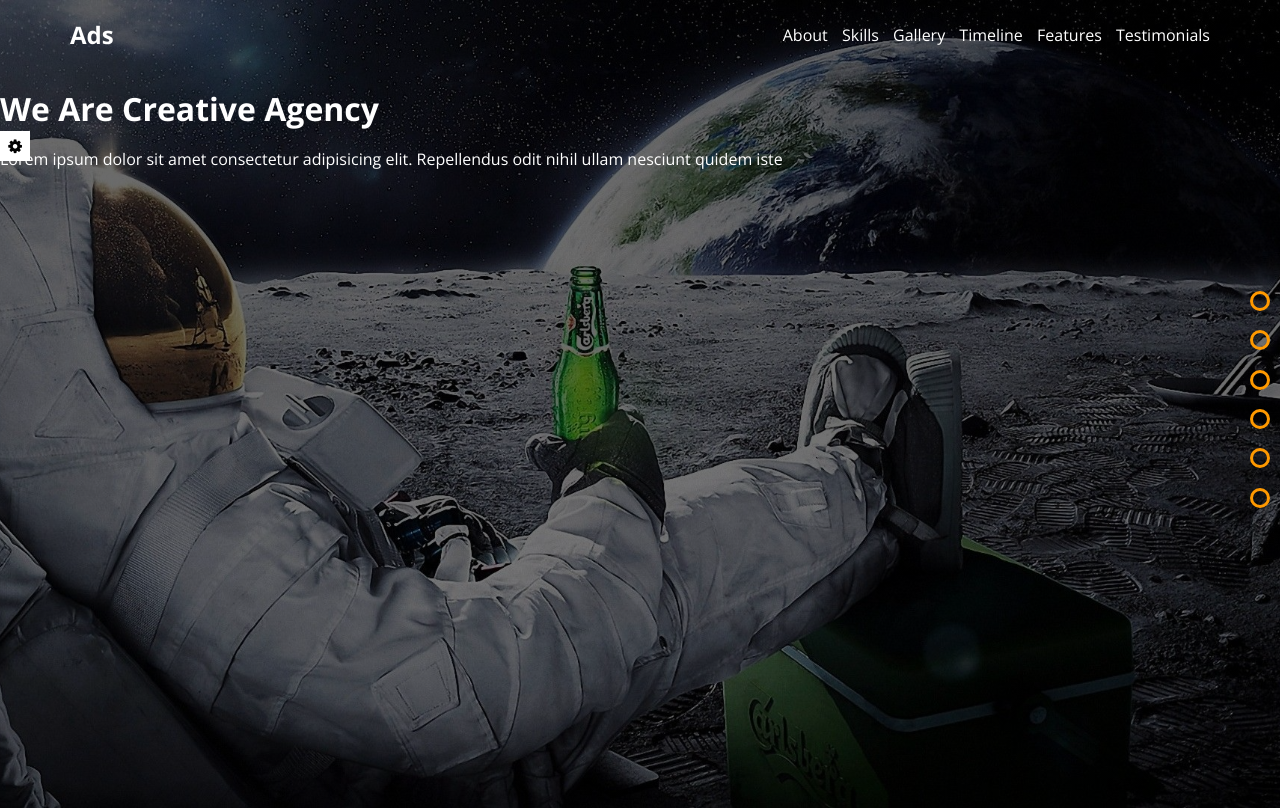
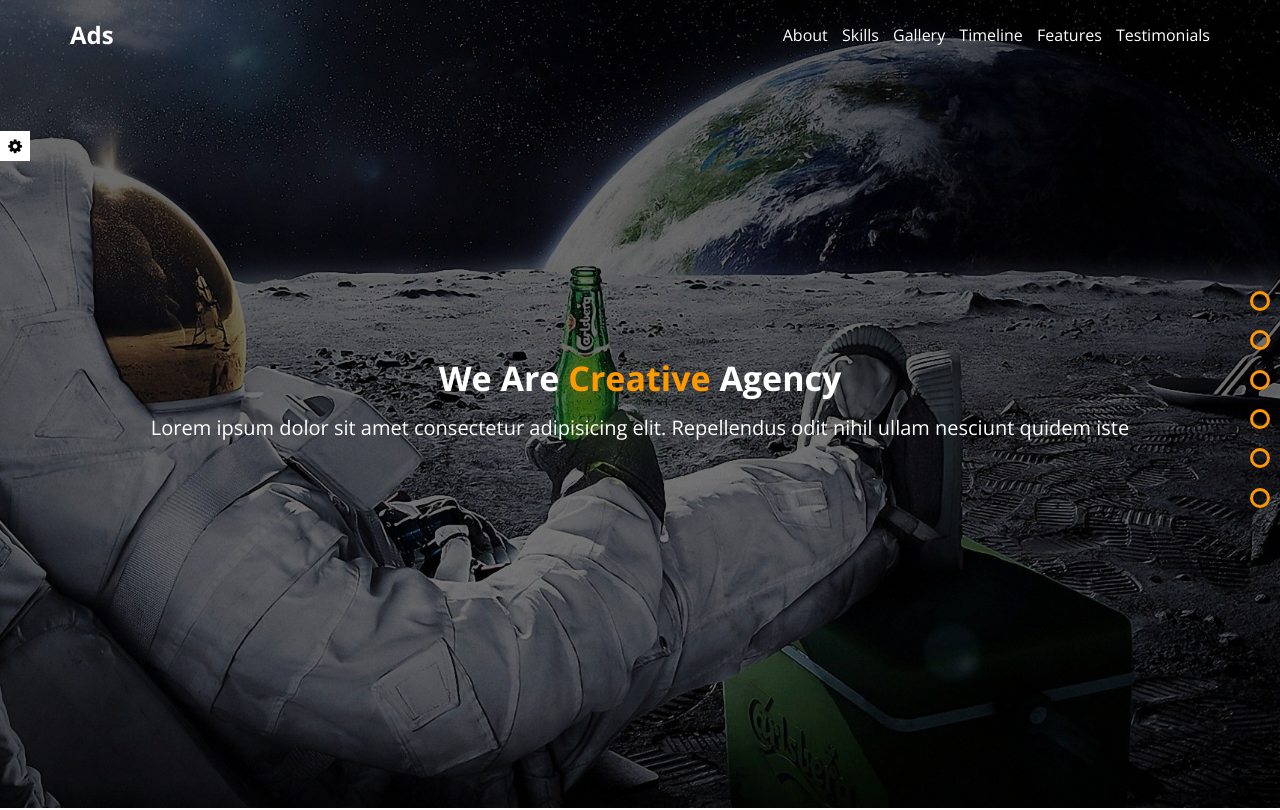
Before and after one commit to HichamBrahim/Ads-agency, a plain HTML site: page index.html in a window 1280 px wide. Shown: the top 810 px of the page. Drawn offline with nearby package versions, Linux system fonts and the light colour scheme; files whose address does not match are found by name.

Commit message:
Update style.css

```diff
--- a/css/style.css
+++ b/css/style.css
@@ -275,7 +275,7 @@ body {
     color: inherit;
     font-size: 16px;
 }
-.hero main {
+.hero section {
 position: absolute;
 text-align: center;
 width: 90%;
@@ -299,14 +299,14 @@ transform: translate(-50% , -50%);
   height: 4px;
   background-color: white;
 }
-.hero main .primary-title {
+.hero section .primary-title {
     font-size: 34px;
     transform: translateY(5px);
 }
-.hero main .primary-title span {
+.hero section .primary-title span {
     color: var(--primary-color);
 }
-.hero main .primary-title + p {
+.hero section .primary-title + p {
     font-size: 20px;
     padding-bottom: 10px;
 }
```
